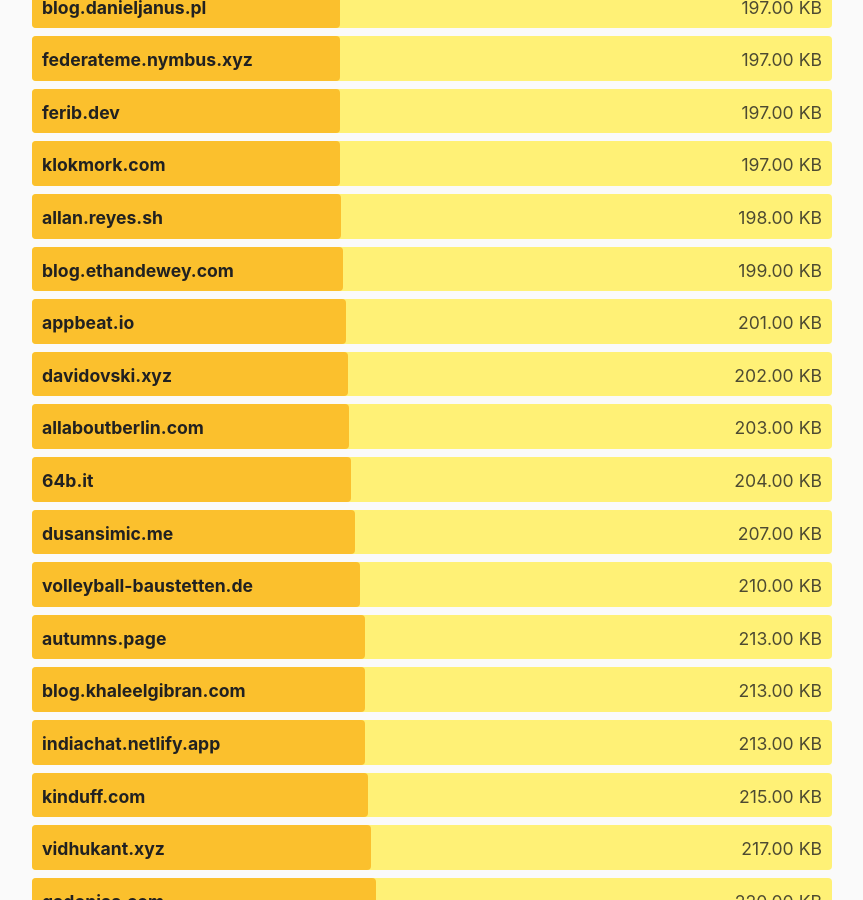
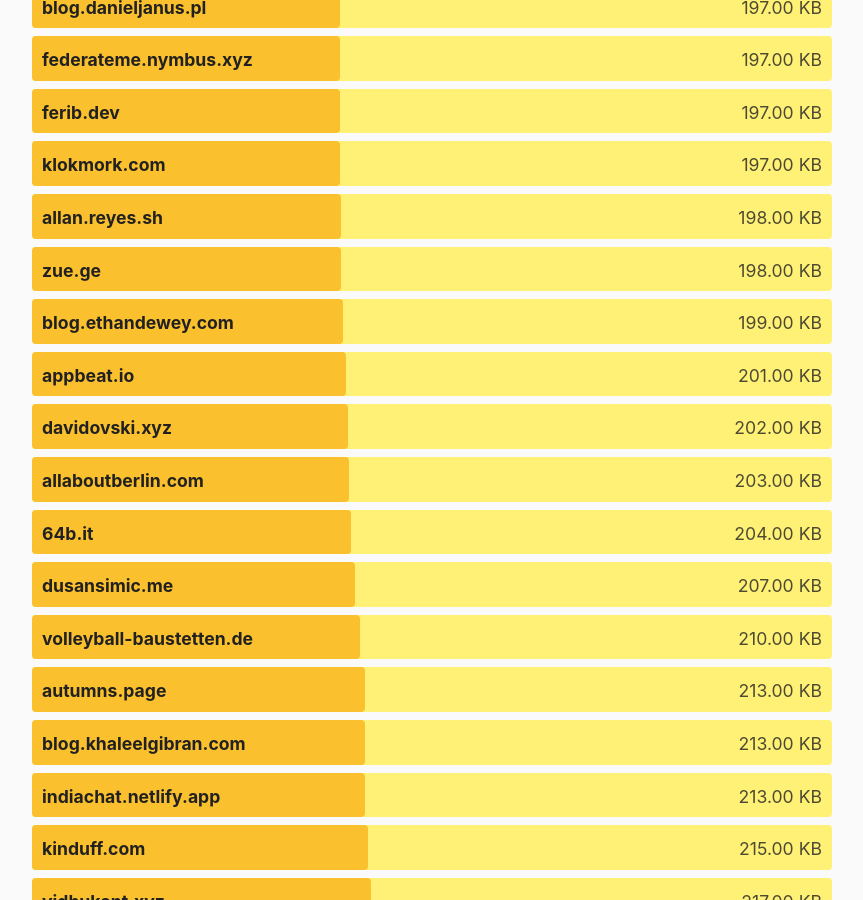
Before and after one commit to kevquirk/512kb.club, a Jekyll site: the page built from index.md, in a window 1280 px wide and 900 px high, scrolled down 22578 px. Shown: the whole window, without its empty margins (208-1071 px from the left). Built offline with Jekyll 4.4.1, drawn with Linux system fonts in a browser that asks for light colours.

Commit message:
add zue.ge

```diff
--- a/_data/sites.yml
+++ b/_data/sites.yml
@@ -2668,6 +2668,11 @@
   size: 20.6
   last_checked: 2022-05-13
 
+- domain: zue.ge
+  url: https://zue.ge/
+  size: 198
+  last_checked: 2022-11-24
+
 - domain: zwbetz.com
   url: https://zwbetz.com/
   size: 67.8
```
